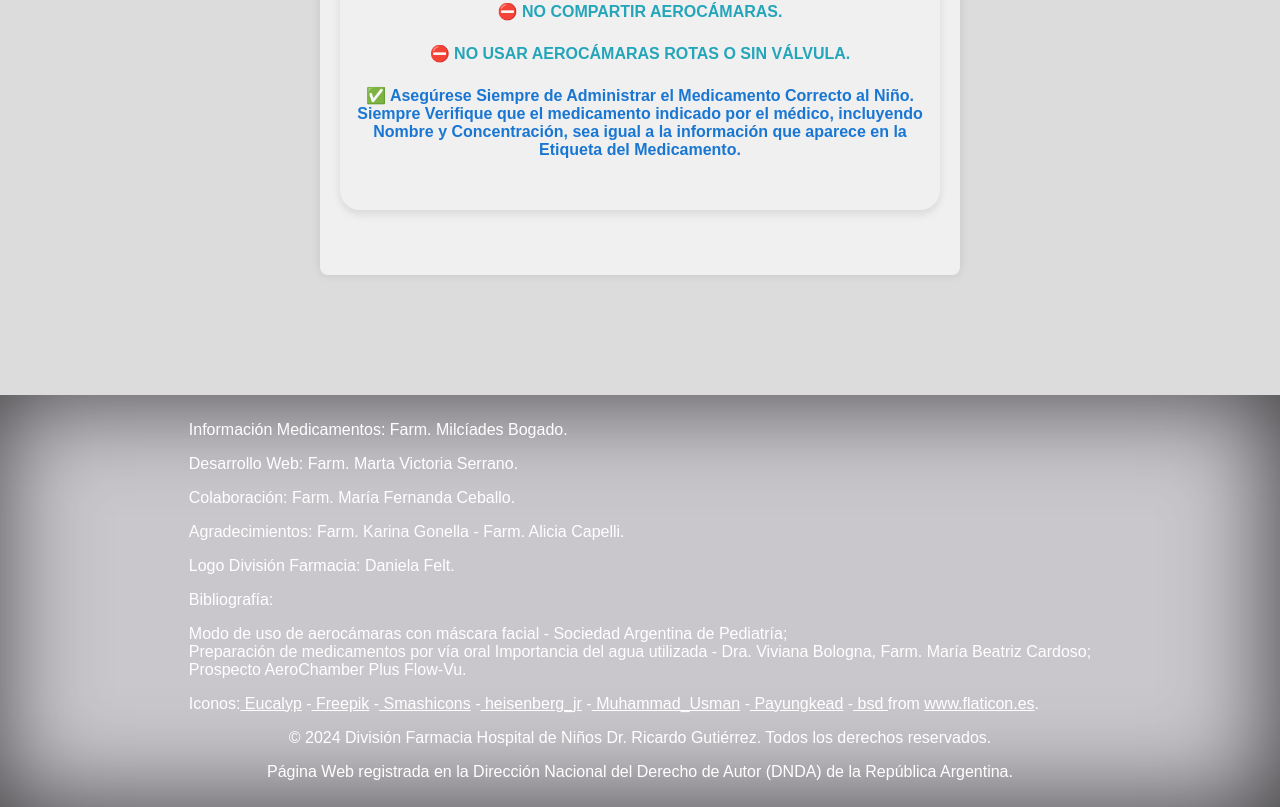
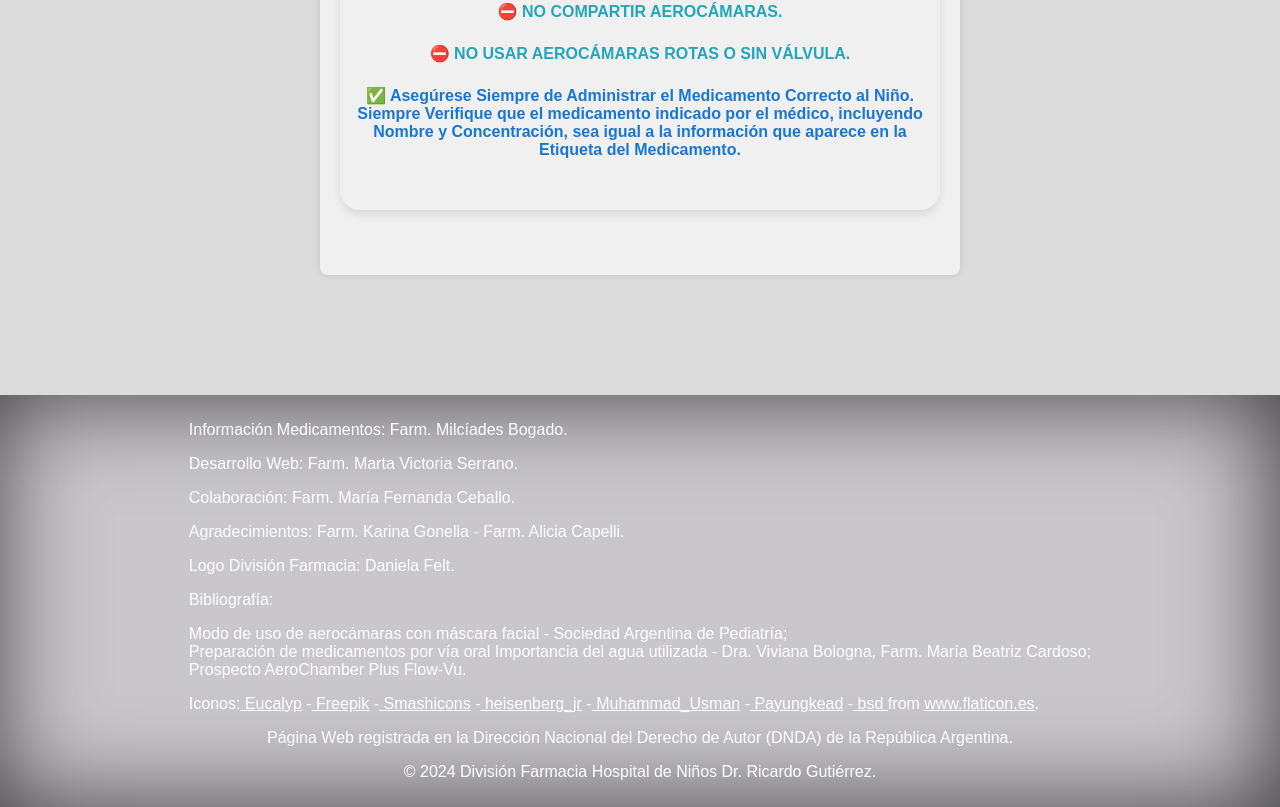
Before and after one commit to MartuV/instrucciones-uso, a React (Create React App) app: page /instrucciones-uso/aerosoles in a window 1280 px wide. Shown: the part 2482-3289 px from the top of the page. Built offline with nearby package versions, Linux system fonts and the light colour scheme.

Commit message:
registro dnda

```diff
--- a/src/componentes/Footer.js
+++ b/src/componentes/Footer.js
@@ -32,8 +32,8 @@ function Footer() {
                 </div>
             </div>
             <div id="footer-year">
-                <p>&copy; 2024 División Farmacia Hospital de Niños Dr. Ricardo Gutiérrez. Todos los derechos reservados.</p>
-                <p>Página Web registrada en la Dirección Nacional del Derecho de Autor (DNDA) de la República Argentina.</p>
+                <p>Página Web registrada en la Dirección Nacional del Derecho de Autor (DNDA) de la República Argentina. </p>
+                <p>&copy; 2024 División Farmacia Hospital de Niños Dr. Ricardo Gutiérrez.</p>
             </div>
 
         </footer>
```
